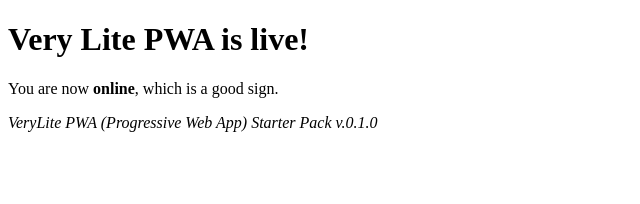
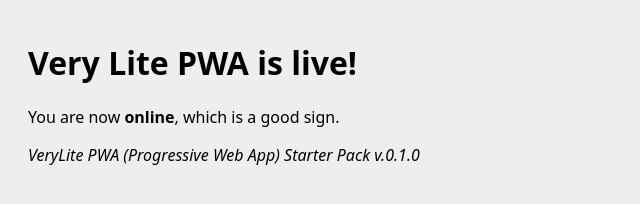
Before and after one commit to HadrienBoyer/verylite-pwa, a website: page public/index.html in a window 1280 px wide. Shown: the whole page, without its empty margins (0-640 px from the left). Drawn offline with Linux system fonts and the light colour scheme.

Commit message:
added <style> in index

```diff
--- a/public/index.html
+++ b/public/index.html
@@ -7,6 +7,14 @@
     <link rel="apple-touch-icon" href="/images/apple-touch.png">
     <meta name="theme_color" content="#f85149">
     <meta name="viewport" content="width=device-width, initial-scale=1">
+
+    <style>
+      html {
+        padding: 20px;
+        background: #eee;
+        font-family: system-ui, -apple-system, BlinkMacSystemFont, 'Segoe UI', Roboto, Oxygen, Ubuntu, Cantarell, 'Open Sans', 'Helvetica Neue', sans-serif;
+      }
+    </style>
   </head>
   <body>
     <h1>Very Lite PWA is live!</h1>
```
